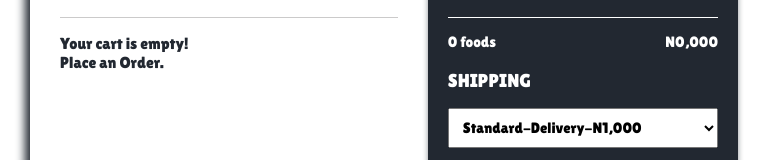
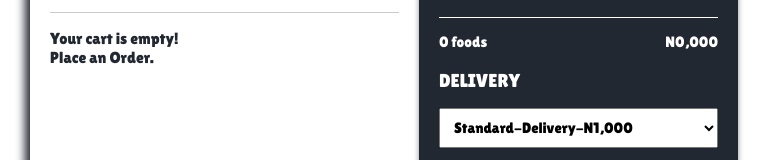
Before and after one commit to TheCypherr/item7.com, a React (Vite) app: page /cart in a window 768 px wide. Shown: the part 213-373 px from the top of the page. Built offline with nearby package versions, Linux system fonts and the light colour scheme.

Commit message:
css change

```diff
--- a/src/Components/CartPage/CartPage.css
+++ b/src/Components/CartPage/CartPage.css
@@ -284,7 +284,7 @@ button.btn10:hover {
     width: 60px;
     height: 7px;
   }
-  .counter-btn {
+  .counter .counter-btn {
     width: 15px;
     height: 15px;
     font-size: 17px;
@@ -369,6 +369,7 @@ button.btn10:hover {
   }
   .cart-side1 {
     width: 500px;
+    padding: 5px 20px 20px 20px;
     overflow-y: auto;
   }
   .flex-image {
@@ -393,7 +394,7 @@ button.btn10:hover {
     width: 60px;
     height: 7px;
   }
-  .counter-btn {
+  .counter.counter-btn {
     width: 15px;
     height: 15px;
     font-size: 17px;
--- a/src/Components/CartPage/CartPage.jsx
+++ b/src/Components/CartPage/CartPage.jsx
@@ -97,7 +97,7 @@ const CartPage = () => {
         </div>
 
         <div className="shipping">
-          <h3>SHIPPING</h3>
+          <h3>DELIVERY</h3>
           <select name="shipping" onChange={handleShippingChange}>
             <option value="Standard-Delivery-N15">
               Standard-Delivery-N1,000
```
